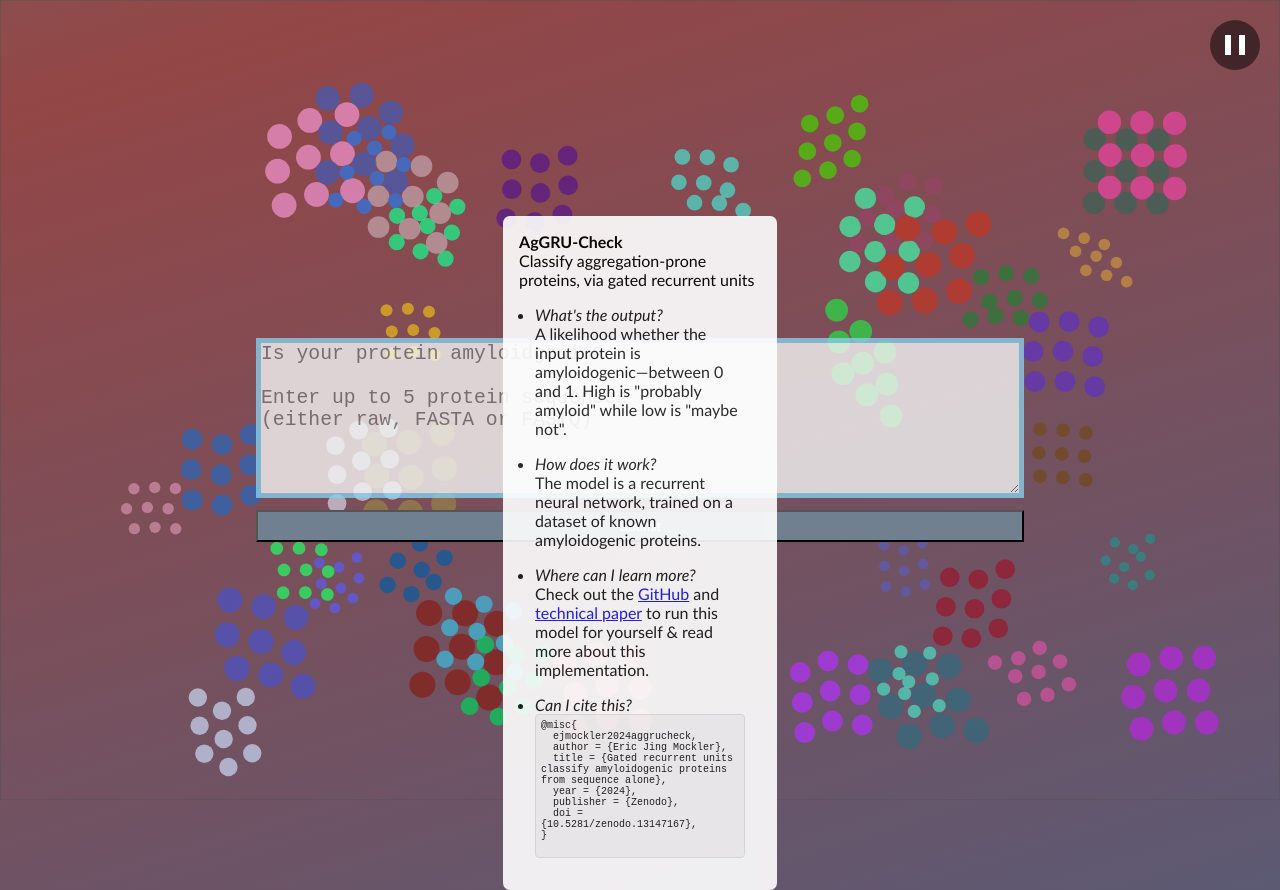
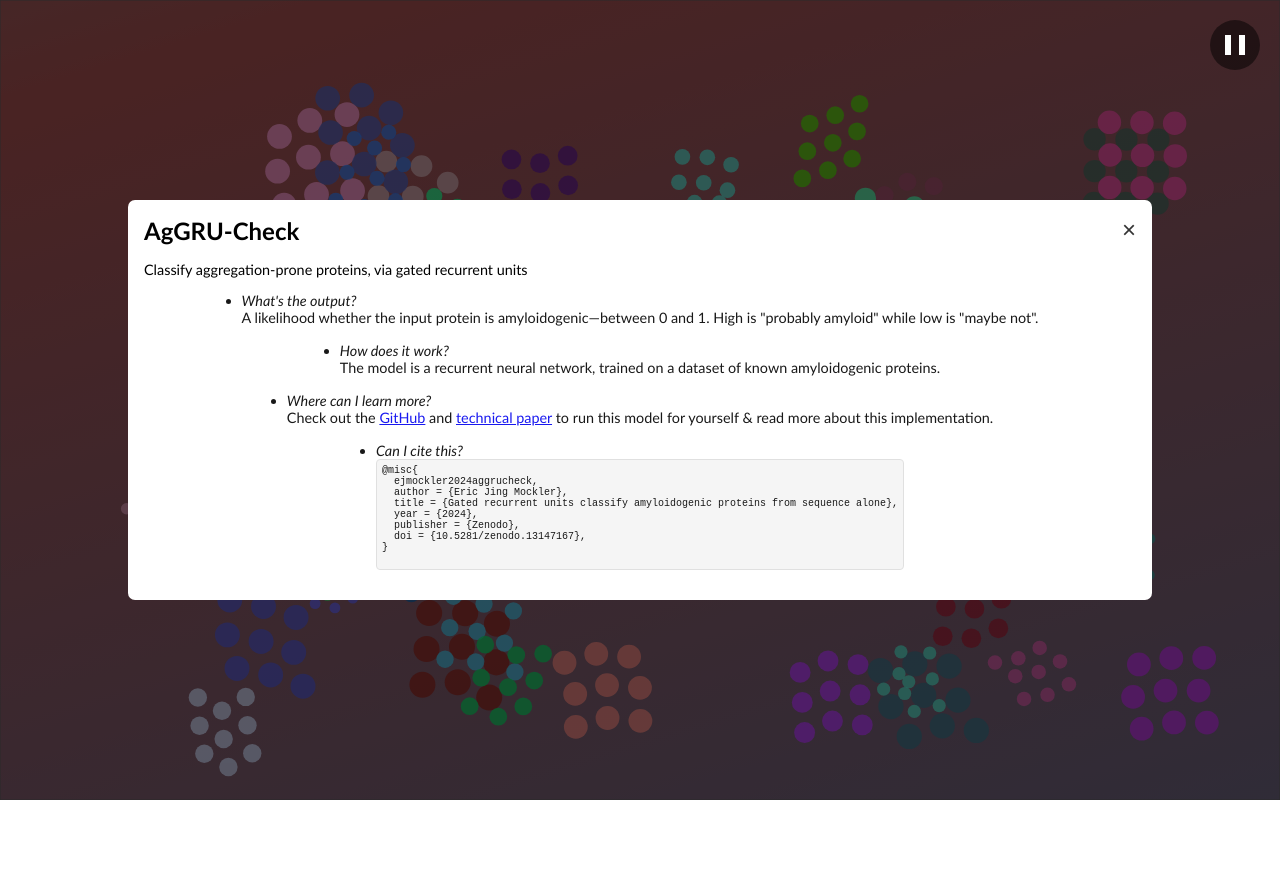
Before and after one commit to ejmockler/AgGRU-Check, a SvelteKit app in the folder deployment/frontend/: page / in a window 1280 px wide. Both pictures are taken after a click on the button "about". After the commit the page ends 800 px from the top, so only its background shows below. Built offline with nearby package versions, Linux system fonts and the light colour scheme.

Commit message:
add terms of use

```diff
--- a/deployment/frontend/src/routes/+page.svelte
+++ b/deployment/frontend/src/routes/+page.svelte
@@ -1,7 +1,9 @@
 <script lang="ts">
+  import { onMount, onDestroy } from "svelte";
   import { source } from "sveltekit-sse";
   import Result from "./Result.svelte";
   import { browser } from "$app/environment";
+  import Modal from "./Modal.svelte"; // Assume we create this component
 
   let output = "";
   let eventSourceValue;
@@ -85,59 +87,64 @@
 Enter up to 5 protein sequences
 (either raw, FASTA or FASTQ)`;
 
-  let aboutOpen = false;
-  let aboutButtonRef: HTMLButtonElement;
-  let modalRef: HTMLDivElement;
+  let activeModal = null;
 
-  function toggleAbout() {
-    aboutOpen = !aboutOpen;
+  function toggleModal(modalName) {
+    activeModal = activeModal === modalName ? null : modalName;
   }
 
-  function handleClickOutside(event: MouseEvent) {
-    if (
-      aboutOpen &&
-      modalRef &&
-      !modalRef.contains(event.target as Node) &&
-      !aboutButtonRef.contains(event.target as Node)
-    ) {
-      aboutOpen = false;
+  let handleClickOutside;
+
+  onMount(() => {
+    handleClickOutside = (event) => {
+      const modalElement = document.querySelector(".modal");
+      if (modalElement && !modalElement.contains(event.target)) {
       }
+    };
+  });
+
+  $: if (browser && activeModal) {
+    document.addEventListener("click", handleClickOutside);
+  } else if (browser) {
+    document.removeEventListener("click", handleClickOutside);
   }
 
-  $: if (browser) {
-    if (aboutOpen) {
-      setTimeout(() => {
-        document.addEventListener("click", handleClickOutside);
-      }, 0);
-    } else {
+  $: console.log(activeModal);
+
+  onDestroy(() => {
+    if (browser) {
       document.removeEventListener("click", handleClickOutside);
     }
-  }
+  });
 </script>
-
-<svelte:window on:blur={() => (aboutOpen = false)} />
 
 <section>
   <div class="header">
     <div class="header__links">
-      <button
-        class="about__link"
-        on:click={toggleAbout}
-        bind:this={aboutButtonRef}
+      <button class="about__link" on:click={() => toggleModal("about")}
+        >about</button
       >
-        about
-      </button>
-      {#if aboutOpen}
-        <div class="about__modal" bind:this={modalRef}>
-          <b>AgGRU-Check</b>
-          <br />
-          Classify aggregation-prone proteins, via gated recurrent units
-          <br />
+      <button class="about__link" on:click={() => toggleModal("terms")}
+        >terms</button
+      >
+      <a
+        href="https://github.com/ejmockler/AgGRU-Check?tab=readme-ov-file"
+        target="_blank"
+        class="about__link">github</a
+      >
+    </div>
+
+    <h1>AgGRU? Check:</h1>
+  </div>
+
+  {#if activeModal === "about"}
+    <Modal title="AgGRU-Check" on:close={() => (activeModal = null)}>
+      <p>Classify aggregation-prone proteins, via gated recurrent units</p>
       <ul style="margin:1em">
         <li>
-              <i>What's the output?</i> <br />A likelihood whether the input
-              protein is amyloidogenic—between 0 and 1. High is "probably
-              amyloid" while low is "maybe not".
+          <i>What's the output?</i> <br />A likelihood whether the input protein
+          is amyloidogenic—between 0 and 1. High is "probably amyloid" while low
+          is "maybe not".
         </li>
         <li>
           <i>How does it work?</i> <br />The model is a recurrent neural
@@ -145,11 +152,13 @@ Enter up to 5 protein sequences
         </li>
         <li>
           <i>Where can I learn more?</i> <br /> Check out the
+
           <a
             href="https://github.com/ejmockler/AgGRU-Check?tab=readme-ov-file"
             target="_blank">GitHub</a
           >
           and
+
           <a
             href="https://github.com/ejmockler/AgGRU-Check/blob/main/details.pdf"
             target="_blank">technical paper</a
@@ -169,17 +178,54 @@ Enter up to 5 protein sequences
           </pre>
         </li>
       </ul>
+    </Modal>
+  {/if}
+
+  {#if activeModal === "terms"}
+    <Modal title="Terms of Use" on:close={() => (activeModal = null)}>
+      <div class="terms-of-service">
+        <ol>
+          <li>
+            <strong>Purpose:</strong> AgGRU-Check is provided for research and educational
+            purposes only.
+          </li>
+          <li>
+            <strong>No Warranty:</strong> The service is provided "as is" without
+            any guarantees of accuracy or availability.
+          </li>
+          <li>
+            <strong>Usage Limits:</strong> Users are limited to 5 protein sequences
+            per query to ensure fair usage.
+          </li>
+          <li>
+            <strong>Data Privacy:</strong> We do not store or share submitted protein
+            sequences.
+          </li>
+          <li>
+            <strong>Citation:</strong> Users should cite the tool as specified in
+            the "about" section when used in publications.
+          </li>
+          <li>
+            <strong>Responsible Use:</strong> Users agree to use the tool responsibly
+            and not overwhelm the service.
+          </li>
+          <li>
+            <strong>Modifications:</strong> We reserve the right to modify or discontinue
+            the service at any time.
+          </li>
+          <li>
+            <strong>Liability:</strong> We are not liable for any damages or losses
+            resulting from the use of AgGRU-Check.
+          </li>
+          <li>
+            <strong>Agreement:</strong> By using AgGRU-Check, you agree to these
+            terms.
+          </li>
+        </ol>
       </div>
+    </Modal>
   {/if}
-      <a
-        href="https://github.com/ejmockler/AgGRU-Check?tab=readme-ov-file"
-        target="_blank"
-        class="about__link">github</a
-      >
-    </div>
 
-    <h1>AgGRU? Check:</h1>
-  </div>
   <form method="POST" action="/predict" on:submit={handleFormSubmission}>
     <textarea
       name="sequences"
@@ -191,7 +237,7 @@ Enter up to 5 protein sequences
         isNewInput = true;
       }}
     />
-    <button type="submit">Submit</button>
+    <button type="submit">Infer</button>
   </form>
 </section>
 
@@ -214,7 +260,9 @@ Enter up to 5 protein sequences
     align-items: center;
     padding: 0.5em;
     margin: 1em;
-    background-color: slategray;
+    background: linear-gradient(163deg, #ffd166, #ef476f, #118ab2, #073b4c);
+    background-size: 300% 300%;
+    animation: headerGradient 120s ease infinite;
     border-radius: 7px;
     opacity: 0.9;
     z-index: 2;
@@ -225,7 +273,17 @@ Enter up to 5 protein sequences
       gap: 1em;
     }
   }
-
+  @keyframes headerGradient {
+    0% {
+      background-position: 0% 83%;
+    }
+    50% {
+      background-position: 100% 16%;
+    }
+    100% {
+      background-position: 0% 83%;
+    }
+  }
   .about {
     &__link {
       all: unset;
@@ -253,7 +311,6 @@ Enter up to 5 protein sequences
     text-align: center;
     padding: 0.25em;
     margin: 0.25em;
-    background-color: slategray;
   }
 
   section {
@@ -275,7 +332,9 @@ Enter up to 5 protein sequences
 
   button {
     height: 2rem;
-    background-color: slategray;
+    background: linear-gradient(163deg, #ef476f, #118ab2, #073b4c);
+    background-size: 300% 300%;
+    animation: headerGradient 120s ease infinite;
     color: white;
     user-select: text;
   }
@@ -320,4 +379,41 @@ Enter up to 5 protein sequences
     white-space: pre-wrap;
     word-wrap: break-word;
   }
+
+  .terms-of-service {
+    font-family: Arial, sans-serif;
+    line-height: 1.6;
+    color: #333;
+    max-width: 800px;
+    margin: 0 auto;
+    padding: 20px;
+    border-top: 2px solid #3498db;
+
+    ol {
+      counter-reset: item;
+      padding-left: 0;
+    }
+
+    li {
+      display: block;
+      margin-bottom: 15px;
+      position: relative;
+      padding-left: 35px;
+
+      &:before {
+        content: counter(item) ".";
+        counter-increment: item;
+        position: absolute;
+        left: 0;
+        top: 0;
+        font-weight: bold;
+        color: #3498db;
+      }
+
+      strong {
+        color: #2c3e50;
+        font-weight: 600;
+      }
+    }
+  }
 </style>
--- /dev/null
+++ b/deployment/frontend/src/routes/Modal.svelte
@@ -0,0 +1,78 @@
+<script lang="ts">
+  export let title: string;
+
+  import { createEventDispatcher } from "svelte";
+  const dispatch = createEventDispatcher();
+
+  function closeModal() {
+    dispatch("close");
+  }
+
+  function handleClickOutside(event: MouseEvent) {
+    if (event.target === event.currentTarget) {
+      closeModal();
+    }
+  }
+</script>
+
+<div class="modal-backdrop" on:click={handleClickOutside}>
+  <div class="modal">
+    <div class="modal-header">
+      <h2>{title}</h2>
+      <button class="close-button" on:click={closeModal}>&times;</button>
+    </div>
+    <div class="modal-content">
+      <slot></slot>
+    </div>
+  </div>
+</div>
+
+<style lang="scss">
+  .modal-backdrop {
+    position: fixed;
+    top: 0;
+    left: 0;
+    width: 100%;
+    height: 100%;
+    background-color: rgba(0, 0, 0, 0.5);
+    display: flex;
+    justify-content: center;
+    align-items: center;
+    z-index: 1000;
+  }
+
+  .modal {
+    background-color: white;
+    border-radius: 7px;
+    padding: 1em;
+    max-width: 80vw;
+    max-height: 80vh;
+    overflow-y: auto;
+    color: black;
+    position: relative;
+  }
+
+  .modal-header {
+    display: flex;
+    justify-content: space-between;
+    align-items: center;
+    margin-bottom: 1em;
+  }
+
+  h2 {
+    margin: 0;
+  }
+
+  .close-button {
+    background: none;
+    border: none;
+    font-size: 1.5em;
+    cursor: pointer;
+    padding: 0;
+    color: #333;
+  }
+
+  .modal-content {
+    font-size: 0.9em;
+  }
+</style>
```
Lines whose indentation alone changed are shown as unchanged.
